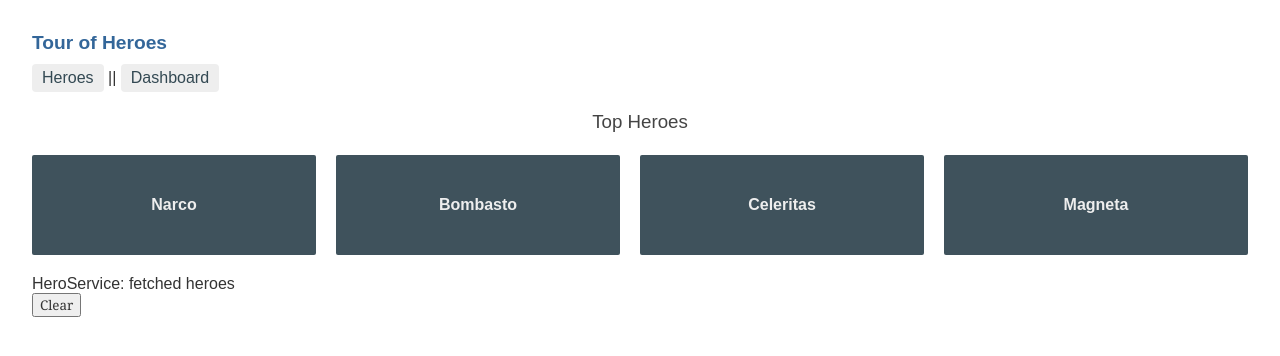
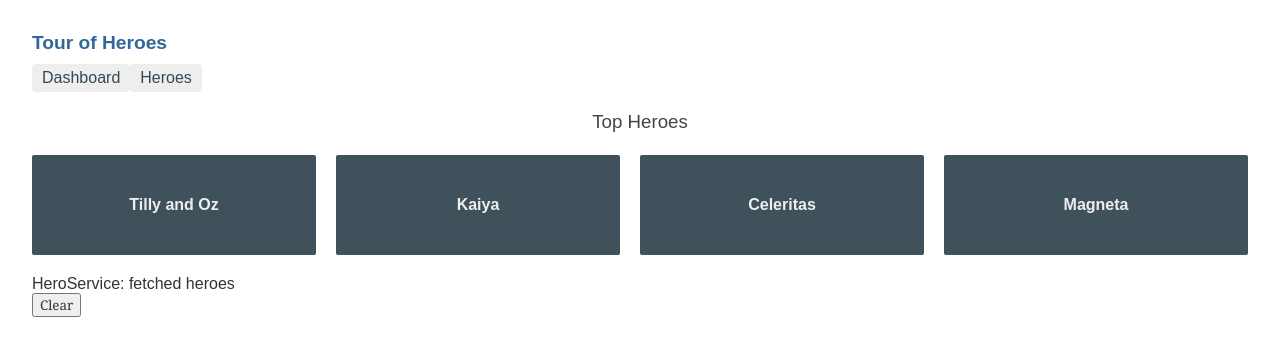
Before and after one commit to oz-developer-6/angular-example, an Angular app: page /dashboard in a window 1280 px wide. Shown: the top 356 px of the page. Built offline with nearby package versions, Linux system fonts and the light colour scheme.

Commit message:
dashboard routing is added

```diff
--- a/src/app/app-routing.module.ts
+++ b/src/app/app-routing.module.ts
@@ -2,10 +2,13 @@ import { NgModule } from '@angular/core';
 import { RouterModule, Routes } from '@angular/router';
 import { HeroesComponent } from './heroes/heroes.component';
 import { DashboardComponent } from './dashboard/dashboard.component';
+import { HeroDetailComponent } from './hero-detail/hero-detail.component';
 
 const routes: Routes = [
+  { path: '', redirectTo: '/dashboard', pathMatch: 'full' },
   { path: 'heroes', component: HeroesComponent },
-  { path: 'dashboard', component: DashboardComponent }
+  { path: 'dashboard', component: DashboardComponent },
+  { path: 'detail/:id', component: HeroDetailComponent}
 ];
 
 @NgModule({
--- a/src/app/app.component.html
+++ b/src/app/app.component.html
@@ -1,7 +1,7 @@
 <h1>{{title}}</h1>
 <nav>
-    <a routerLink="/heroes">Heroes</a> ||
     <a routerLink="/dashboard">Dashboard</a>
+    <a routerLink="/heroes">Heroes</a>
 </nav>
 <router-outlet></router-outlet>
 <app-messages></app-messages>
--- a/src/app/dashboard/dashboard.component.html
+++ b/src/app/dashboard/dashboard.component.html
@@ -1,7 +1,8 @@
 <h3>Top Heroes</h3>
 <br />
 <div class="grid gird-pad">
-    <a *ngFor="let hero of heroes" class="col-1-4">
+    <a *ngFor="let hero of heroes" class="col-1-4"
+        routerLink="/detail/{{hero.id}}">
         <div class="module hero">
             <h4>{{hero.name}}</h4>
         </div>
--- a/src/app/heroes/heroes.component.html
+++ b/src/app/heroes/heroes.component.html
@@ -4,5 +4,3 @@
         <span class="badge">{{hero.id}}</span> {{hero.name}}
     </li>
 </ul>
-
-<app-hero-detail [hero]="selectedHero"></app-hero-detail>
--- a/src/app/mock-heroes.ts
+++ b/src/app/mock-heroes.ts
@@ -2,8 +2,8 @@ import { Hero } from './hero';
 
 export const HEROES: Hero[] = [
     { id: 11, name: 'Dir Nice' },
-    { id: 12, name: 'Narco' },
-    { id: 13, name: 'Bombasto' },
+    { id: 12, name: 'Tilly and Oz' },
+    { id: 13, name: 'Kaiya' },
     { id: 14, name: 'Celeritas' },
     { id: 15, name: 'Magneta' },
     { id: 16, name: 'RubberMan' },
```
